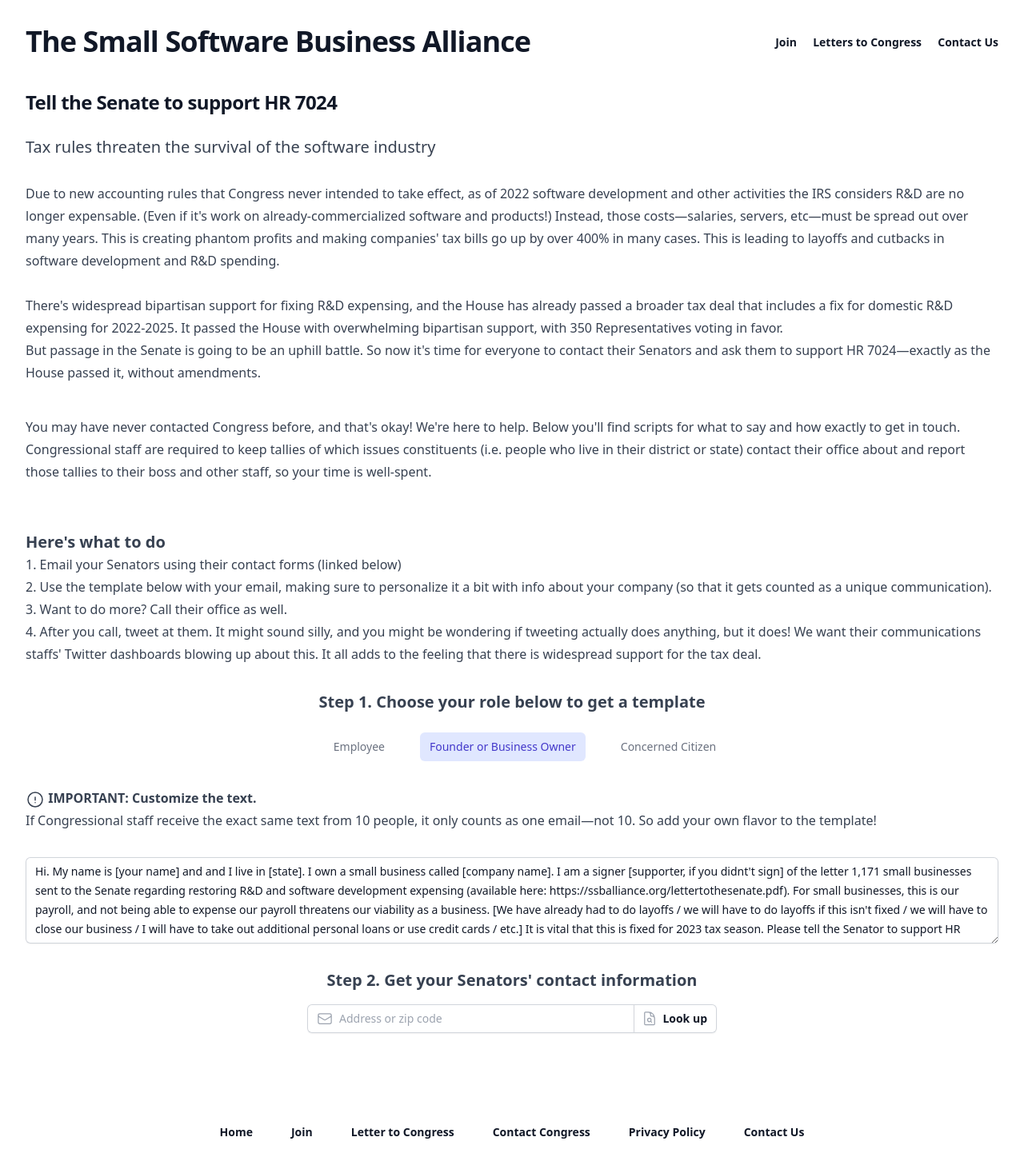
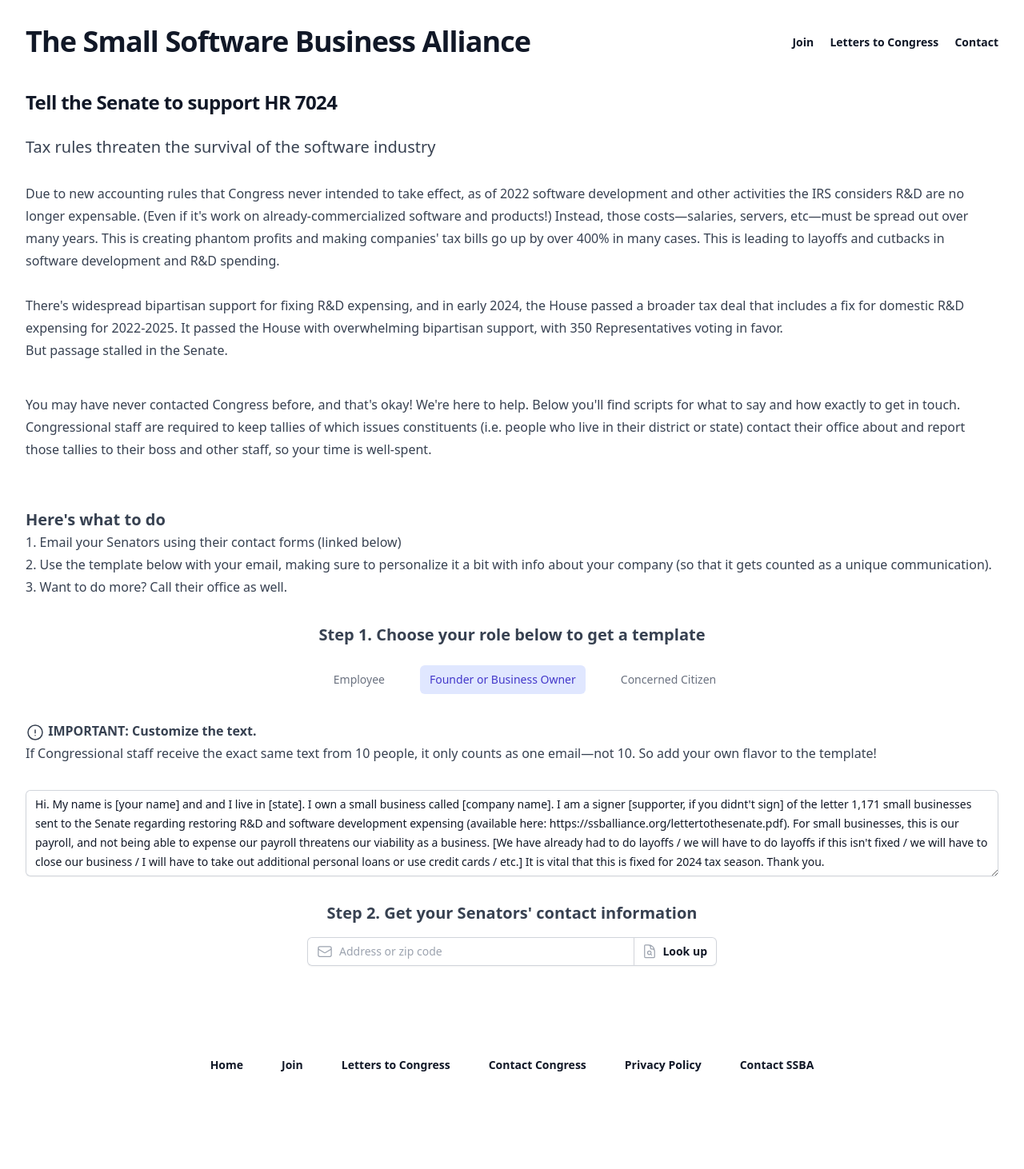
Before and after one commit to ACT-SSBA/ssballiance.org, a website: page public/contact-legislator.html in a window 1280 px wide. Shown: the whole page at 80% size. Drawn offline with nearby package versions, Linux system fonts and the light colour scheme; files that its build step writes are made by us from their sources.

Commit message:
headers and footers and copy
Updated headers and footers. Updated copy on Contact Legislators page to make it more evergreen

```diff
--- a/public/about.html
+++ b/public/about.html
@@ -46,7 +46,7 @@
 
           <a href="/letterstocongress" class="text-sm font-semibold leading-6 text-gray-900 mr-4">Letters to Congress</a>
 
-          <a href="/contact" class="text-sm font-semibold leading-6 text-gray-900">Contact Us</a>
+          <a href="/contact" class="text-sm font-semibold leading-6 text-gray-900">Contact</a>
         </div>
       </div>
 
@@ -171,6 +171,8 @@
   </footer>
         <div class="pb-8 flex gap-x-12 justify-center relative z-10">
 
+        <a href="/index" class="text-sm font-semibold leading-6 text-gray-900">Home</a>
+
         <a href="/about" class="text-sm font-semibold leading-6 text-gray-900">Join</a>
 
         <a href="https://ssballiance.org/letterstocongress" class="text-sm font-semibold leading-6 text-gray-900">Letters to Congress</a>
--- a/public/contact-legislator.html
+++ b/public/contact-legislator.html
@@ -42,7 +42,7 @@
 
           <a href="/letterstocongress" class="text-sm font-semibold leading-6 text-gray-900 mr-4">Letters to Congress</a>
 
-          <a href="/contact" class="text-sm font-semibold leading-6 text-gray-900">Contact Us</a>
+          <a href="/contact" class="text-sm font-semibold leading-6 text-gray-900">Contact</a>
         </div>
       </div>
 
@@ -55,9 +55,9 @@
             Due to new accounting rules that Congress never intended to take effect, as of 2022 software development and other activities the IRS considers R&D are no longer expensable. (Even if it's work on already-commercialized software and products!) Instead, those costs—salaries, servers, etc—must be spread out over many years. This is creating phantom profits and making companies' tax bills go up by over 400% in many cases. This is leading to layoffs and cutbacks in software development and R&D spending.
             <p>
               <br>
-          There's widespread bipartisan support for fixing R&D expensing, and the House has already passed a broader tax deal that includes a fix for domestic R&D expensing for 2022-2025. It passed the House with overwhelming bipartisan support, with 350 Representatives voting in favor.</p>
+          There's widespread bipartisan support for fixing R&D expensing, and in early 2024, the House passed a broader tax deal that includes a fix for domestic R&D expensing for 2022-2025. It passed the House with overwhelming bipartisan support, with 350 Representatives voting in favor.</p>
 
-          <p>But passage in the Senate is going to be an uphill battle. So now it's time for everyone to contact their Senators and ask them to support HR 7024—exactly as the House passed it, without amendments.</p>
+          <p>But passage stalled in the Senate.</p>
 
           <div class="mt-10 max-w-7xl">
             <p>You may have never contacted Congress before, and that's okay! We're here to help. Below you'll find scripts for what to say and how exactly to get in touch. Congressional staff are required to keep tallies of which issues constituents (i.e. people who live in their district or state) contact their office about and report those tallies to their boss and other staff, so your time is well-spent. </p>
@@ -69,7 +69,6 @@
           <li>1. Email your Senators using their contact forms (linked below)</li>
           <li>2. Use the template below with your email, making sure to personalize it a bit with info about your company (so that it gets counted as a unique communication).</li>
           <li>3. Want to do more? Call their office as well.</li>
-          <li>4. After you call, tweet at them. It might sound silly, and you might be wondering if tweeting actually does anything, but it does! We want their communications staffs' Twitter dashboards blowing up about this. It all adds to the feeling that there is widespread support for the tax deal.</li>
 
 
             <h2 class="font-bold text-xl text-center mt-8">Step 1. Choose your role below to get a template</h2>
@@ -106,16 +105,16 @@
               <p>If Congressional staff receive the exact same text from 10 people, it only counts as one email—not 10. So add your own flavor to the template!</p>
           </div>
           <div x-show="currentTab === 'Founder or Business Owner'">
-            <textarea rows="4" class="block w-full rounded-md border-0 py-1.5 text-gray-900 shadow-sm ring-1 ring-inset ring-gray-300 placeholder:text-gray-400 focus:ring-2 focus:ring-inset focus:ring-indigo-600 sm:text-sm sm:leading-6">Hi. My name is [your name] and and I live in [state]. I own a small business called [company name]. I am a signer [supporter, if you didnt't sign] of the letter 1,171 small businesses sent to the Senate regarding restoring R&D and software development expensing (available here: https://ssballiance.org/lettertothesenate.pdf). For small businesses, this is our payroll, and not being able to expense our payroll threatens our viability as a business. [We have already had to do layoffs / we will have to do layoffs if this isn't fixed / we will have to close our business / I will have to take out additional personal loans or use credit cards / etc.] It is vital that this is fixed for 2023 tax season. Please tell the Senator to support HR 7024, the Tax Relief for American Families and Workers Act of 2024, without amendments. Thank you. </textarea>
+            <textarea rows="4" class="block w-full rounded-md border-0 py-1.5 text-gray-900 shadow-sm ring-1 ring-inset ring-gray-300 placeholder:text-gray-400 focus:ring-2 focus:ring-inset focus:ring-indigo-600 sm:text-sm sm:leading-6">Hi. My name is [your name] and and I live in [state]. I own a small business called [company name]. I am a signer [supporter, if you didnt't sign] of the letter 1,171 small businesses sent to the Senate regarding restoring R&D and software development expensing (available here: https://ssballiance.org/lettertothesenate.pdf). For small businesses, this is our payroll, and not being able to expense our payroll threatens our viability as a business. [We have already had to do layoffs / we will have to do layoffs if this isn't fixed / we will have to close our business / I will have to take out additional personal loans or use credit cards / etc.] It is vital that this is fixed for 2024 tax season. Thank you. </textarea>
           </div>
 
           <div x-show="currentTab === 'Employee'">
-            <textarea rows="4" class="block w-full rounded-md border-0 py-1.5 text-gray-900 shadow-sm ring-1 ring-inset ring-gray-300 placeholder:text-gray-400 focus:ring-2 focus:ring-inset focus:ring-indigo-600 sm:text-sm sm:leading-6">Hi. My name is [your name] and and I live in [state]. I work in the tech industry [add details].  I am a supporter of the letter 1,171 small businesses sent to the Senate  regarding restoring R&D and software development expensing, available here: https://ssballiance.org/lettertothesenate.pdf. These tax rules make it significantly more expensive to employ developers, engineers, designers, and other software development-related and R&D workers. Layoffs and business closures are already sweeping the technology industry, and if businesses are not able to expense their payroll, layoffs and small business closures will increase. It is vital that this is fixed for 2023 tax season. Please support HR 7024, the Tax Relief for American Families and Workers Act of 2024, without amendments. Thank you. </textarea>
+            <textarea rows="4" class="block w-full rounded-md border-0 py-1.5 text-gray-900 shadow-sm ring-1 ring-inset ring-gray-300 placeholder:text-gray-400 focus:ring-2 focus:ring-inset focus:ring-indigo-600 sm:text-sm sm:leading-6">Hi. My name is [your name] and and I live in [state]. I work in the tech industry [add details].  I am a supporter of the letter 1,171 small businesses sent to the Senate  regarding restoring R&D and software development expensing, available here: https://ssballiance.org/lettertothesenate.pdf. These tax rules make it significantly more expensive to employ developers, engineers, designers, and other software development-related and R&D workers. Layoffs and business closures are already sweeping the technology industry, and if businesses are not able to expense their payroll, layoffs and small business closures will increase. It is vital that this is fixed for 2024 tax season. Thank you.</textarea>
           </div>
 
 
           <div x-show="currentTab === 'Concerned Citizen'">
-            <textarea rows="4" class="block w-full rounded-md border-0 py-1.5 text-gray-900 shadow-sm ring-1 ring-inset ring-gray-300 placeholder:text-gray-400 focus:ring-2 focus:ring-inset focus:ring-indigo-600 sm:text-sm sm:leading-6">Hi. My name is [your name] and and I live in [state]. I am a supporter of the letter 1,171 small businesses sent to the Senate regarding restoring R&D expensing, available here: https://ssballiance.org/lettertothesenate.pdf. Layoffs and business closures are already sweeping the technology industry, and if businesses are not able to expense their payroll, layoffs and small business closures will increase. It is vital that this is fixed for 2023 tax season. Please support HR 7024, the Tax Relief for American Families and Workers Act of 2024, without amendments. Thank you. </textarea>
+            <textarea rows="4" class="block w-full rounded-md border-0 py-1.5 text-gray-900 shadow-sm ring-1 ring-inset ring-gray-300 placeholder:text-gray-400 focus:ring-2 focus:ring-inset focus:ring-indigo-600 sm:text-sm sm:leading-6">Hi. My name is [your name] and and I live in [state]. I am a supporter of the letter 1,171 small businesses sent to the Senate regarding restoring R&D expensing, available here: https://ssballiance.org/lettertothesenate.pdf. Layoffs and business closures are already sweeping the technology industry, and if businesses are not able to expense their payroll, layoffs and small business closures will increase. It is vital that this is fixed for 2024 tax season. Thank you.</textarea>
           </div>
         </div>
 
@@ -258,17 +257,18 @@
 
   </footer>
         <div class="pb-8 flex gap-x-12 justify-center relative z-10">
-          <a href="/index" class="text-sm font-semibold leading-6 text-gray-900">Home</a>
+
+        <a href="/index" class="text-sm font-semibold leading-6 text-gray-900">Home</a>
 
         <a href="/about" class="text-sm font-semibold leading-6 text-gray-900">Join</a>
 
-        <a href="/lettertocongress.pdf" class="text-sm font-semibold leading-6 text-gray-900">Letter to Congress</a>
+        <a href="https://ssballiance.org/letterstocongress" class="text-sm font-semibold leading-6 text-gray-900">Letters to Congress</a>
 
         <a href="/contact-legislator" class="text-sm font-semibold leading-6 text-gray-900" target=”_blank”>Contact Congress</a>
 
         <a href="/privacy" class="text-sm font-semibold leading-6 text-gray-900">Privacy Policy</a>
 
-        <a href="/contact" class="text-sm font-semibold leading-6 text-gray-900">Contact Us</a>
+        <a href="/contact" class="text-sm font-semibold leading-6 text-gray-900">Contact SSBA</a>
 
 
     </div>
--- a/public/contact.html
+++ b/public/contact.html
@@ -41,7 +41,7 @@
 
           <a href="/letterstocongress" class="text-sm font-semibold leading-6 text-gray-900 mr-4">Letters to Congress</a>
 
-          <a href="/contact" class="text-sm font-semibold leading-6 text-gray-900">Contact Us</a>
+          <a href="/contact" class="text-sm font-semibold leading-6 text-gray-900">Contact</a>
         </div>
       </div>
 
@@ -69,6 +69,8 @@
   </footer>
         <div class="pb-8 flex gap-x-12 justify-center relative z-10">
 
+        <a href="/index" class="text-sm font-semibold leading-6 text-gray-900">Home</a>
+
         <a href="/about" class="text-sm font-semibold leading-6 text-gray-900">Join</a>
 
         <a href="https://ssballiance.org/letterstocongress" class="text-sm font-semibold leading-6 text-gray-900">Letters to Congress</a>
--- a/public/letterstocongress.html
+++ b/public/letterstocongress.html
@@ -42,7 +42,6 @@
         </h1>
 
         <div class="ml-auto">
-          <a href="/index" class="text-sm font-semibold leading-6 text-gray-900 mr-4">Home</a>
 
           <a href="/about" class="text-sm font-semibold leading-6 text-gray-900 mr-4">Join</a>
 
@@ -84,15 +83,17 @@
   </footer>
         <div class="pb-8 flex gap-x-12 justify-center relative z-10">
 
+        <a href="/index" class="text-sm font-semibold leading-6 text-gray-900">Home</a>
+
         <a href="/about" class="text-sm font-semibold leading-6 text-gray-900">Join</a>
 
-          <a href="/letterstocongress" class="text-sm font-semibold leading-6 text-gray-900 mr-4">Letters to Congress</a>
+        <a href="https://ssballiance.org/letterstocongress" class="text-sm font-semibold leading-6 text-gray-900">Letters to Congress</a>
 
         <a href="/contact-legislator" class="text-sm font-semibold leading-6 text-gray-900" target=”_blank”>Contact Congress</a>
 
         <a href="/privacy" class="text-sm font-semibold leading-6 text-gray-900">Privacy Policy</a>
 
-        <a href="/contact" class="text-sm font-semibold leading-6 text-gray-900">Contact Us</a>
+        <a href="/contact" class="text-sm font-semibold leading-6 text-gray-900">Contact SSBA</a>
 
 
     </div>
--- a/public/privacy.html
+++ b/public/privacy.html
@@ -41,7 +41,7 @@
         <div class="ml-auto">
           <a href="/about" class="text-sm font-semibold leading-6 text-gray-900 mr-4">Join</a>
 
-          <a href="/lettertocongress.pdf" class="text-sm font-semibold leading-6 text-gray-900 mr-4">Letter to Congress</a>
+          <a href="/letterstocongress" class="text-sm font-semibold leading-6 text-gray-900 mr-4">Letters to Congress</a>
 
           <a href="/contact" class="text-sm font-semibold leading-6 text-gray-900">Contact</a>
         </div>
@@ -104,6 +104,9 @@
 
   </footer>
         <div class="pb-8 flex gap-x-12 justify-center relative z-10">
+
+        <a href="/index" class="text-sm font-semibold leading-6 text-gray-900">Home</a>
+
         <a href="/about" class="text-sm font-semibold leading-6 text-gray-900">Join</a>
 
         <a href="https://ssballiance.org/letterstocongress" class="text-sm font-semibold leading-6 text-gray-900">Letters to Congress</a>
```
